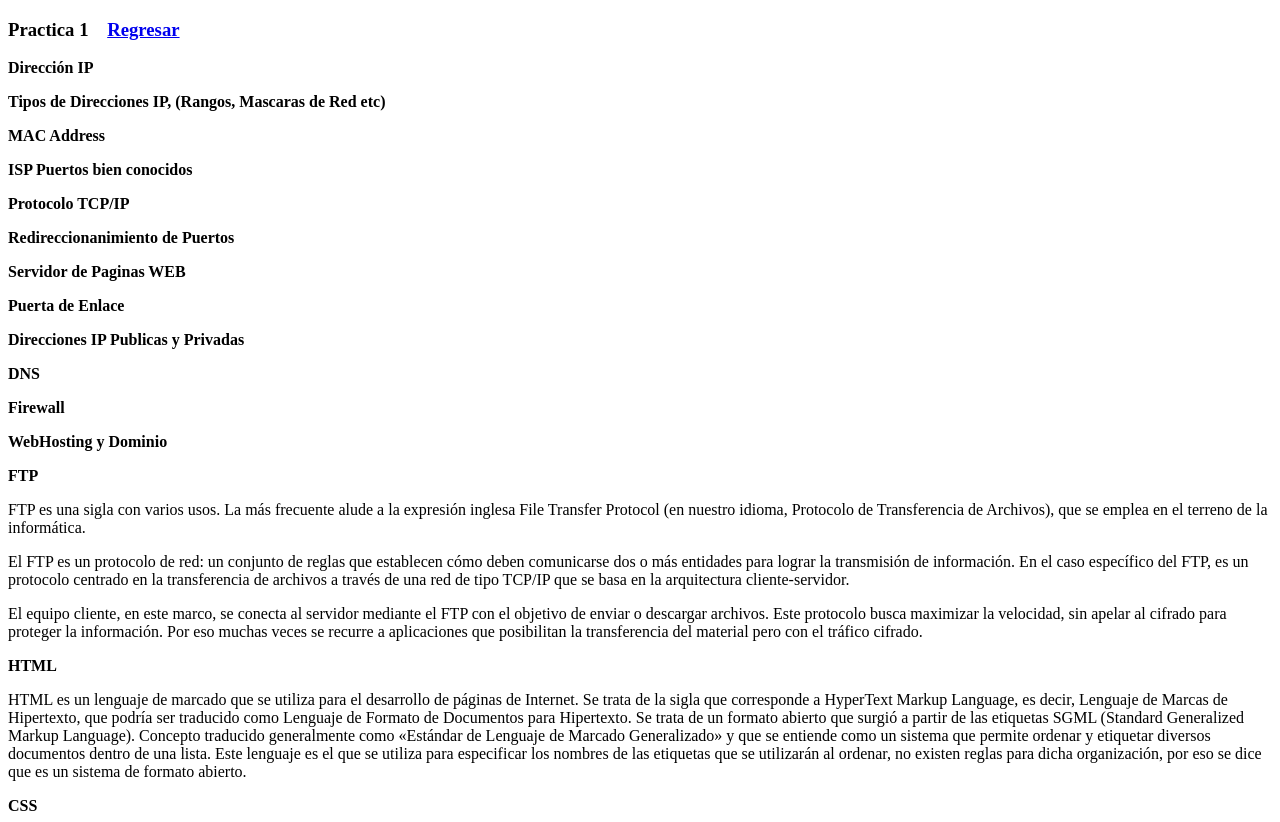
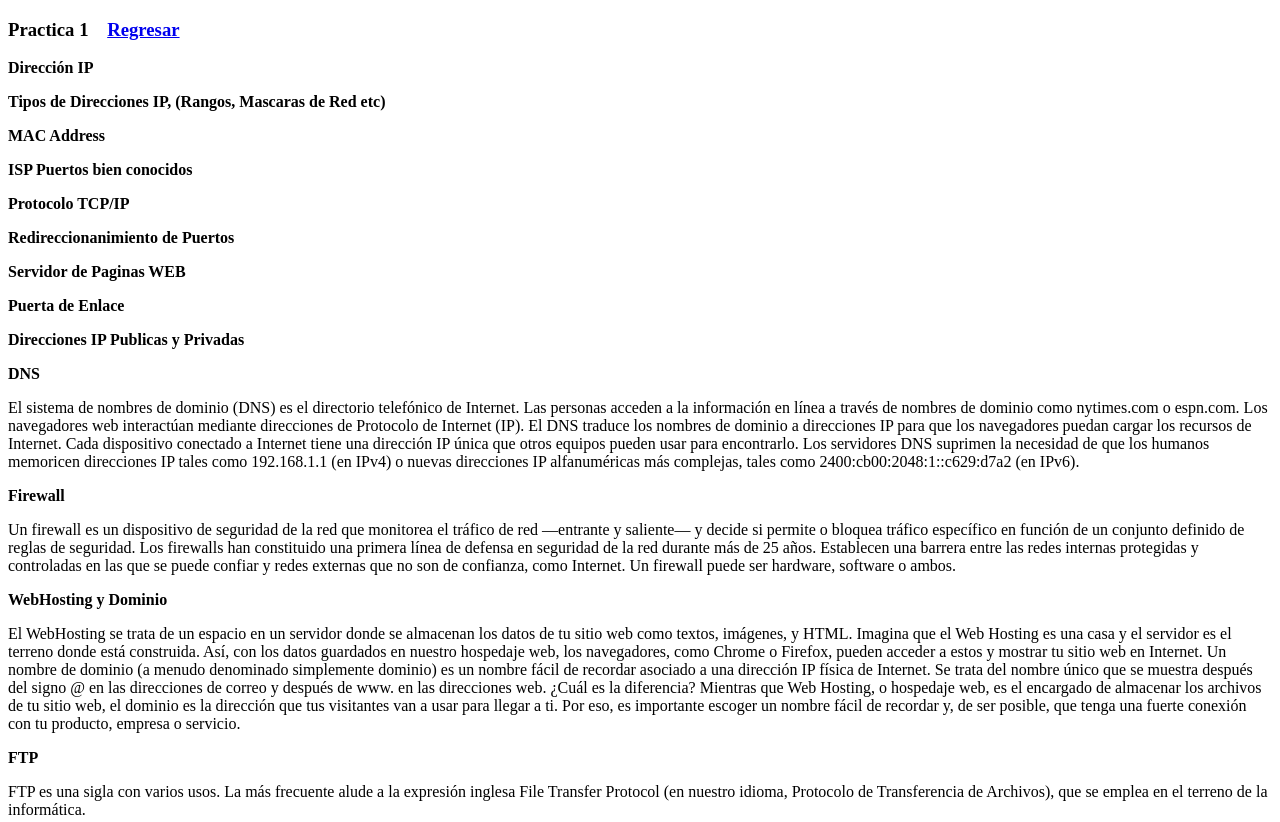
Before and after one commit to jr01994/jr01994.github.io, a plain HTML site: page Practica 1.html in a window 1280 px wide. Shown: the top 822 px of the page. Drawn offline with Linux system fonts and the light colour scheme.

Commit message:
Update Practica 1.html

```diff
--- a/Practica 1.html
+++ b/Practica 1.html
@@ -18,8 +18,31 @@
 <p><strong>Puerta de Enlace </strong> </p>
 <p><strong>Direcciones IP Publicas y Privadas</strong> </p>
 <p><strong>DNS </strong> </p>
+<p>El sistema de nombres de dominio (DNS) es el directorio telefónico de Internet. Las personas acceden a la información en línea a través de nombres de
+dominio como nytimes.com o espn.com. Los navegadores web interactúan mediante direcciones de Protocolo de Internet (IP). El DNS traduce los nombres de
+dominio a direcciones IP para que los navegadores puedan cargar los recursos de Internet.
+Cada dispositivo conectado a Internet tiene una dirección IP única que otros equipos pueden usar para encontrarlo. Los servidores DNS suprimen la
+necesidad de que los humanos memoricen direcciones IP tales como 192.168.1.1 (en IPv4) o nuevas direcciones IP alfanuméricas más complejas, tales
+como 2400:cb00:2048:1::c629:d7a2 (en IPv6).
+</p>
 <p><strong>Firewall </strong></p>
+<p>Un firewall es un dispositivo de seguridad de la red que monitorea el tráfico de red —entrante y saliente— y decide si permite o bloquea tráfico
+específico en función de un conjunto definido de reglas de seguridad.
+Los firewalls han constituido una primera línea de defensa en seguridad de la red durante más de 25 años. Establecen una barrera entre las redes
+internas protegidas y controladas en las que se puede confiar y redes externas que no son de confianza, como Internet.
+Un firewall puede ser hardware, software o ambos.
+</p>
 <p><strong>WebHosting y Dominio </strong></p>
+<p>El WebHosting se trata de un espacio en un servidor donde se almacenan los datos de tu sitio web como textos, imágenes, y HTML. Imagina que el Web
+Hosting es una casa y el servidor es el terreno donde está construida. Así, con los datos guardados en nuestro hospedaje web, los navegadores, como Chrome
+o Firefox, pueden acceder a estos y mostrar tu sitio web en Internet.
+
+Un nombre de dominio (a menudo denominado simplemente dominio) es un nombre fácil de recordar asociado a una dirección IP física de Internet. Se trata
+del nombre único que se muestra después del signo @ en las direcciones de correo y después de www. en las direcciones web.
+¿Cuál es la diferencia? Mientras que Web Hosting, o hospedaje web, es el encargado de almacenar los archivos de tu sitio web, el dominio es la dirección
+que tus visitantes van a usar para llegar a ti. Por eso, es importante escoger un nombre fácil de recordar y, de ser posible, que tenga una fuerte
+conexión con tu producto, empresa o servicio.
+</p>
 <p><strong>FTP </strong></p>
 <p>FTP es una sigla con varios usos. La más frecuente alude a la expresión inglesa File Transfer Protocol (en nuestro idioma, Protocolo de Transferencia de
 Archivos), que se emplea en el terreno de la informática.</p>
```
